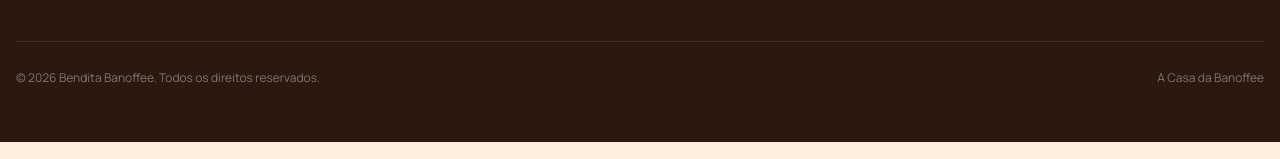
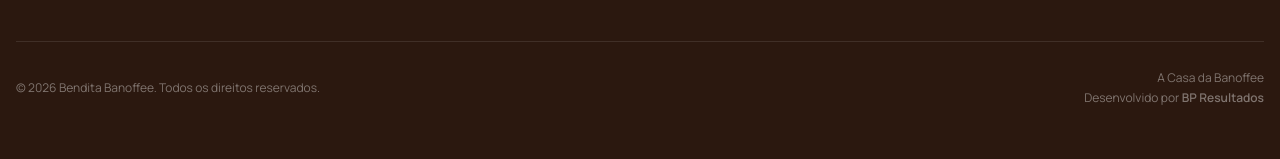
Before and after one commit to amandasouzamiss/benditabanoffee, a Next.js app: page / in a window 1280 px wide. Shown: the part 7437-7596 px from the top of the page. Built offline with nearby package versions, Linux system fonts and the light colour scheme.

Commit message:
Adiciona crédito da BP Resultados no rodapé

```diff
--- a/app/components/Footer.tsx
+++ b/app/components/Footer.tsx
@@ -89,12 +89,23 @@ export default function Footer() {
         </div>
 
         <div className="flex flex-col gap-4 pt-7 text-xs text-white/40 sm:flex-row sm:items-center sm:justify-between">
-          <p>
-            © {currentYear} Bendita Banoffee. Todos os direitos reservados.
-          </p>
+  <p>
+    © {currentYear} Bendita Banoffee. Todos os direitos reservados.
+  </p>
 
-          <p>A Casa da Banoffee</p>
-        </div>
+  <div className="flex flex-col items-start gap-1 sm:items-end">
+    <p>A Casa da Banoffee</p>
+
+    <Link
+      href="https://bpresultados.com.br"
+      target="_blank"
+      rel="noopener noreferrer"
+      className="transition hover:text-[#F1DCC9]"
+    >
+      Desenvolvido por <span className="font-semibold">BP Resultados</span>
+    </Link>
+  </div>
+</div>
       </div>
     </footer>
   );
```
